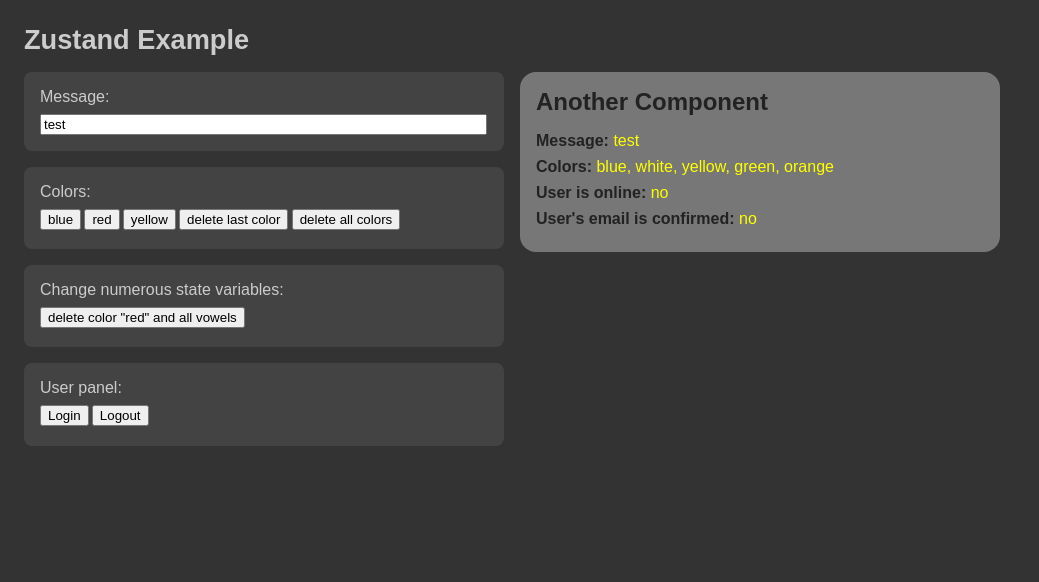
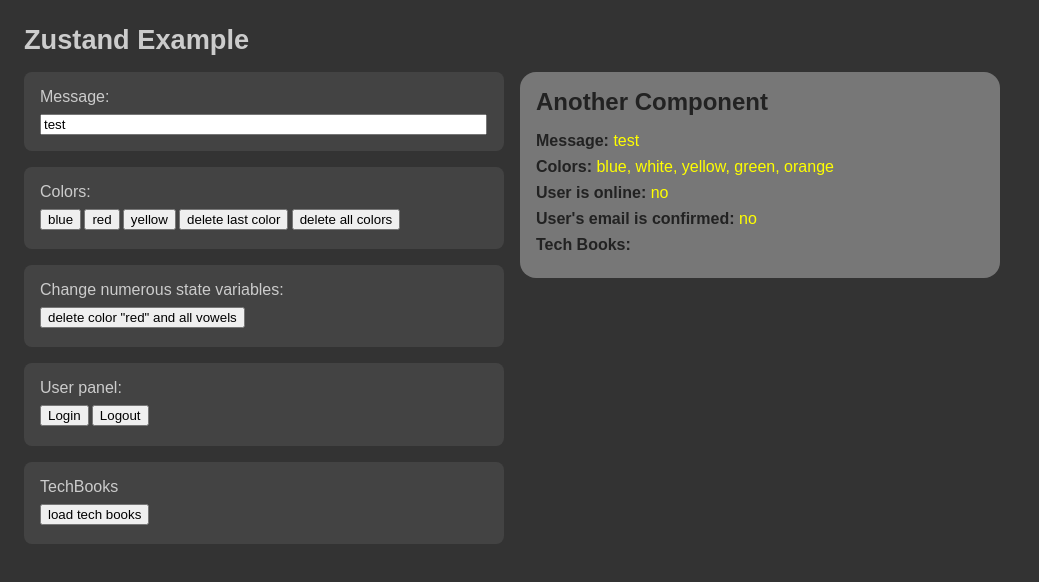
Before and after one commit to edwardtanguay/et03-zustand-example, a React (Vite) app: page / in a window 1280 px wide. Shown: the top 582 px of the page, without its empty margins (0-1039 px from the left). Built offline with nearby package versions, Linux system fonts and the light colour scheme.

Commit message:
loadtechbooks test

```diff
--- a/package.json
+++ b/package.json
@@ -9,6 +9,7 @@
     "preview": "vite preview"
   },
   "dependencies": {
+    "axios": "^0.27.2",
     "react": "^18.2.0",
     "react-dom": "^18.2.0",
     "sass": "^1.54.8",
--- a/src/App.tsx
+++ b/src/App.tsx
@@ -47,6 +47,11 @@
 						<button onClick={() => store.logUserOut()}> Logout</button>
 					</div>
 
+					<div className="data">
+						<label>TechBooks</label>
+						<button onClick={() => store.loadTechBooks()}>load tech books</button>
+					</div>
+
 				</section>
 				<section className="dataArea">
 					<InfoBox />
--- a/src/components/InfoBox.tsx
+++ b/src/components/InfoBox.tsx
@@ -1,4 +1,4 @@
-import { useStore } from '../store';
+import { useStore, ITechBook } from '../store';
 
 export const InfoBox = () => {
 	const store = useStore((state) => state);
@@ -25,6 +25,16 @@
 					{store.currentUserState.emailIsConfirmed ? 'YES' : 'no'}
 				</span>
 			</div>
+			<div className="row">
+				<label>Tech Books:</label>
+				<span className="theValue">
+					{store.techBooks.map((techBook: ITechBook, i) => {
+						return (
+							<li key={i}>{techBook.title}</li>
+					)
+				})}
+				</span>
+			</div>
 		</div>
 	);
 };
--- a/src/store.tsx
+++ b/src/store.tsx
@@ -1,4 +1,12 @@
 import create from 'zustand';
+import axios from 'axios';
+
+export interface ITechBook {
+	idCode: string;
+	title: string;
+	description: string;
+	language: string;
+}
 
 interface IStore {
 	message: string;
@@ -14,6 +22,8 @@
 	};
 	logUserIn: () => void;
 	logUserOut: () => void;
+	techBooks: ITechBook[];
+	loadTechBooks: () => void;
 }
 
 export const useStore = create<IStore>(
@@ -69,5 +79,19 @@
 				return _state;
 			});
 		},
+		techBooks: [],
+		loadTechBooks: () => {
+			set((state) => {
+				const _state = { ...state };
+				_state.techBooks.push(
+				{
+					title: 'ttt',
+					idCode: 'iii',
+					language: 'lll',
+					description: 'ddd',
+				});
+				return _state;
+			});
+		},
 	})
 );
```
Also changed, not shown: 1 other file (tests, documents, lock files or other folders).
